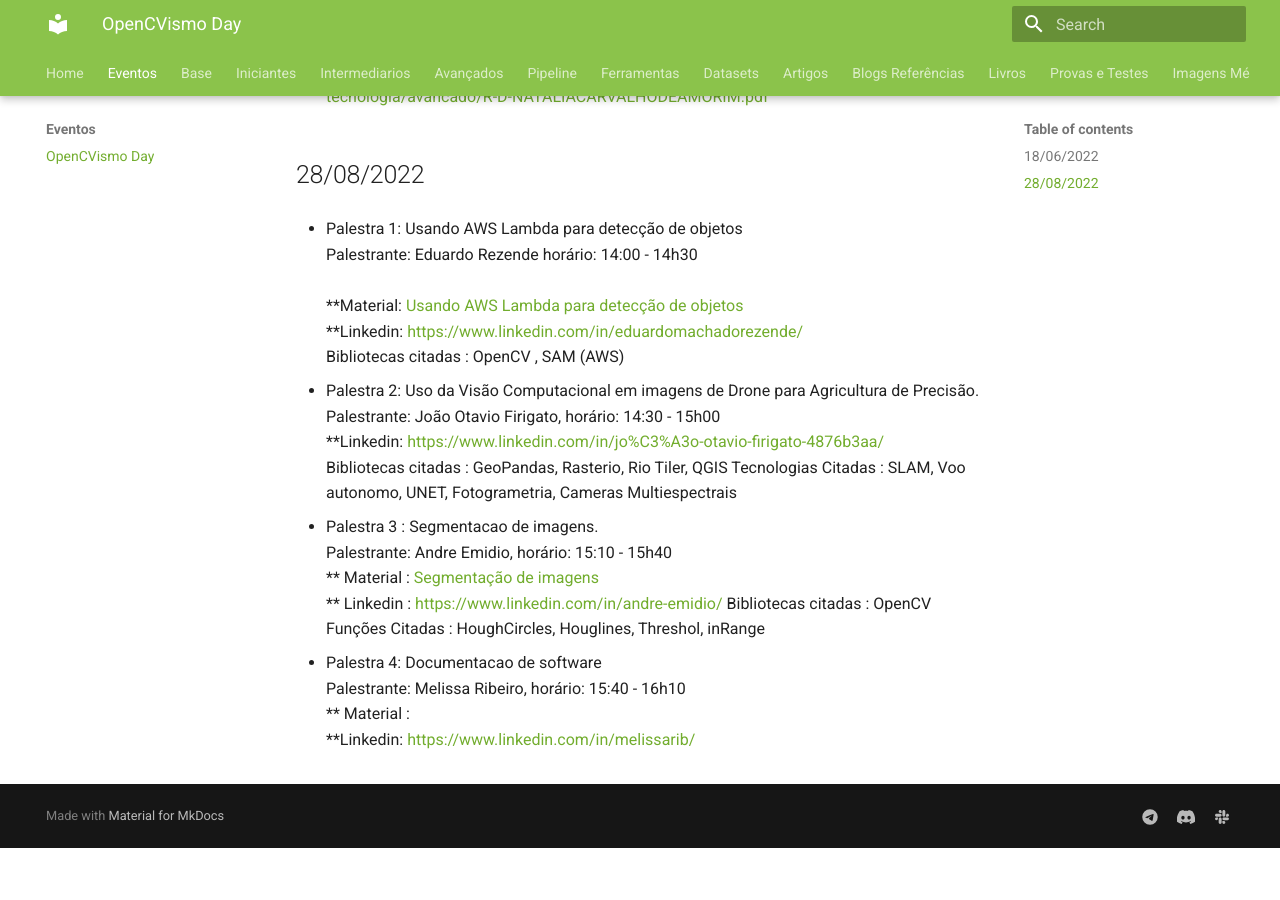
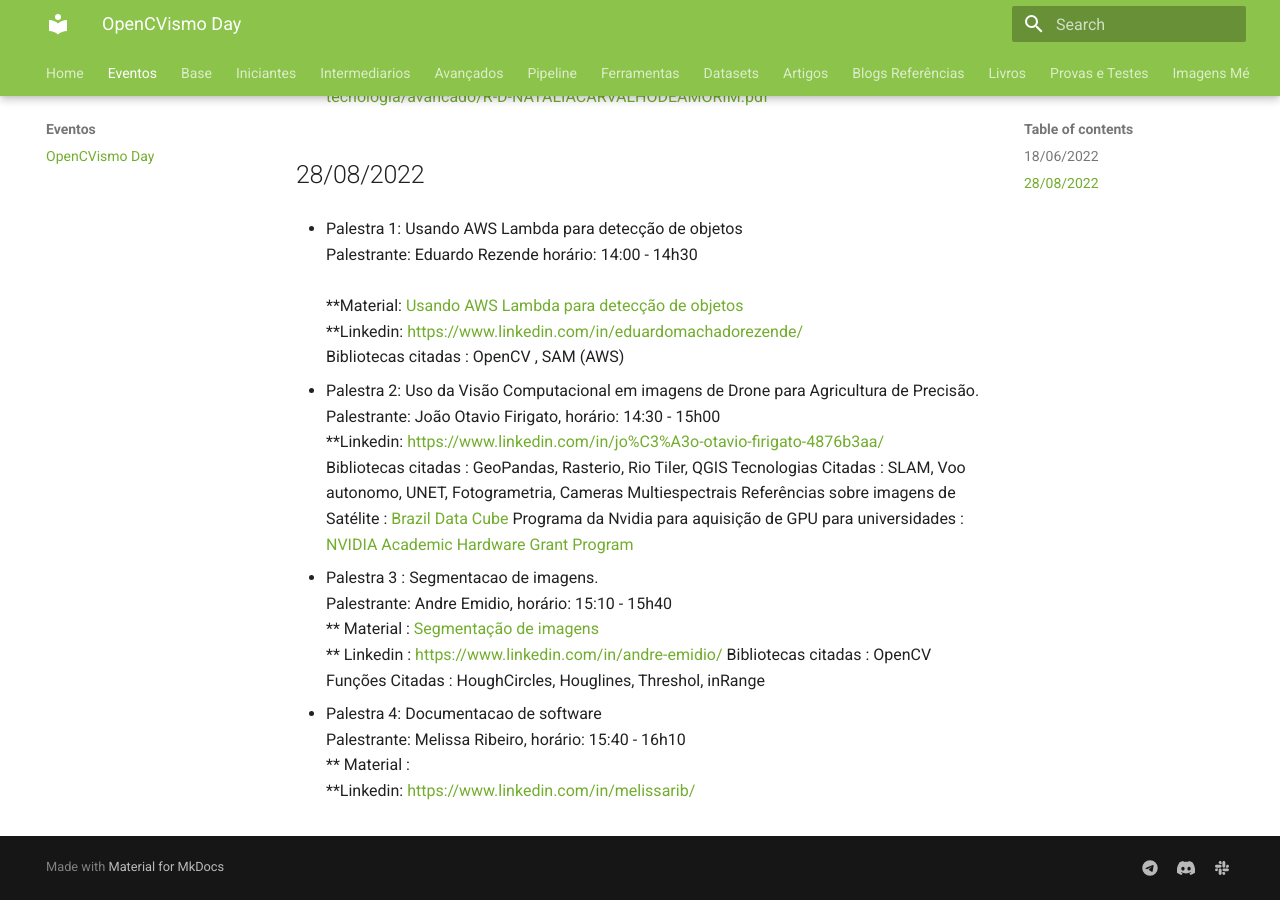
Before and after one commit to Grupo-OpenCV-BR/tutoriais-tecnologia, an MkDocs documentation site: the page built from docs/eventos/eventos.md, in a window 1280 px wide and 900 px high, scrolled down 729 px. Built offline with MkDocs 1.6.1 and Material for MkDocs 9.7.7, drawn with Linux system fonts in a browser that asks for light colours; the version menu is left out; before the commit the page ends 1577 px from its top, so only the background shows below that.

Commit message:
evento: opencvismo day 28/08/2022

```diff
--- a/docs/eventos/eventos.md
+++ b/docs/eventos/eventos.md
@@ -36,6 +36,8 @@
   **Linkedin: [https://www.linkedin.com/in/jo%C3%A3o-otavio-firigato-4876b3aa/](https://www.linkedin.com/in/jo%C3%A3o-otavio-firigato-4876b3aa/) <br>
   Bibliotecas citadas : GeoPandas, Rasterio, Rio Tiler, QGIS
   Tecnologias Citadas : SLAM, Voo autonomo, UNET, Fotogrametria, Cameras Multiespectrais
+  Referências sobre imagens de Satélite :  [Brazil Data Cube](http://brazildatacube.org/en/data-cube/)
+  Programa da Nvidia para aquisição de GPU para universidades :  [NVIDIA Academic Hardware Grant Program](https://mynvidia.force.com/HardwareGrant/s/Application)
 
 * Palestra 3 : Segmentacao de imagens.  <br> Palestrante: Andre Emidio, horário: 15:10  - 15h40 <br>
   ** Material : [Segmentação de imagens](https://docs.google.com/presentation/d/1FdN0Vci6j3bBwFRFyJjlJPAc6BvcOTYwqmcCBDWE5s0/edit?usp=sharing) <br>
```
